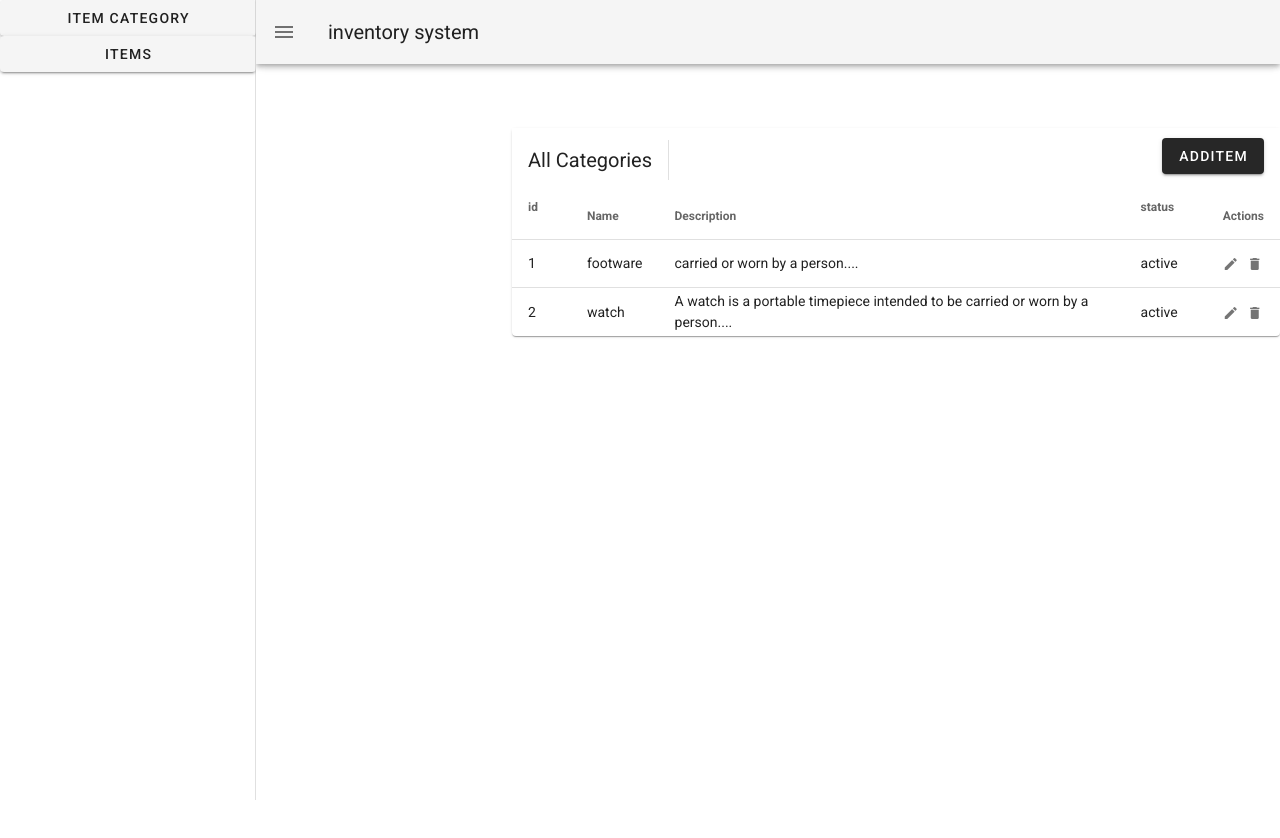
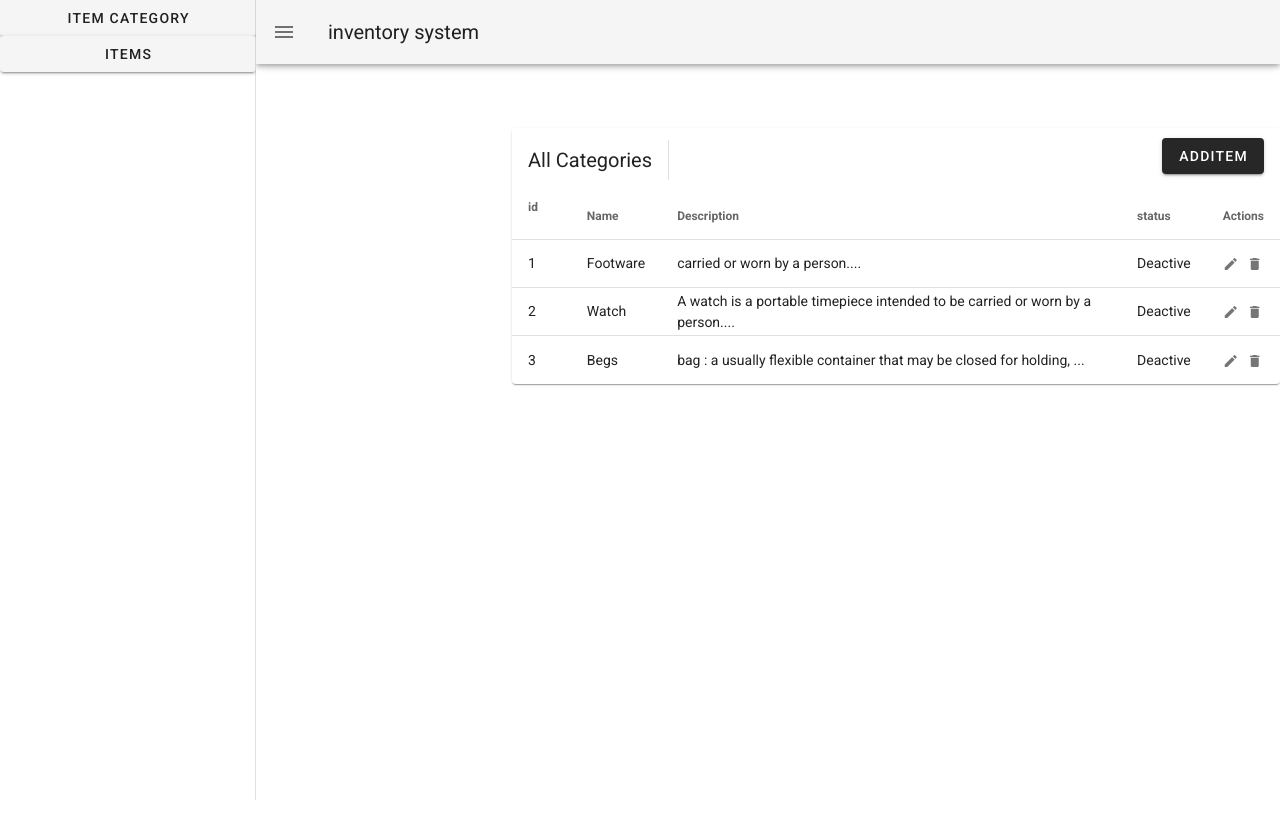
Before and after one commit to NidhiBavadiya/assignment-8, a Vue app: page / in a window 1280 px wide. Shown: the top 838 px of the page. Built offline with nearby package versions, Linux system fonts and the light colour scheme.

Commit message:
compare category & change value of status

```diff
--- a/src/App.vue
+++ b/src/App.vue
@@ -2,11 +2,10 @@
   <v-app id="inspire">
     <v-navigation-drawer v-model="drawer" app>
       <!-- side bar dropdown menu -->
-
       <div class="text-center">
         <v-menu offset-y>
           <template v-slot:activator="{ on, attrs }">
-            <v-btn color="light" v-bind="attrs" v-on="on" block> Item Category</v-btn>
+            <v-btn color="light"  v-bind="attrs" v-on="on" block> Item Category</v-btn>
           </template>
           <v-list>
             <v-list-item
@@ -57,60 +56,62 @@
         :headers="headers"
         :itemlist="itemlist"
         :Itemheaders="Itemheaders"
+        :items="items"
       ></router-view>
-
     </v-main>
   </v-app>
 </template>
 
 <script>
-
 export default {
   data: () => ({
     drawer: null,
-
-    Categories : [
+    items: [],
+    Categories: [
       {
         id: 1,
-          Name: "footware",
+        Name: "Footware",
         Description: " carried or worn by a person....",
-          status: "active",
+        status: "Deactive",
         Actions: "",
       },
       {
         id: 2,
-          Name: "watch",
+        Name: "Watch",
         Description:
           "A watch is a portable timepiece intended to be carried or worn by a person....",
-          status: "active",
+        status: "Deactive",
+        Actions: "",
+      },
+      {
+        id: 3,
+        Name: "Begs",
+        Description:
+          "bag : a usually flexible container that may be closed for holding, ...",
+        status: "Deactive",
         Actions: "",
       },
     ],
 
-      itemlist : [
+    itemlist: [
       {
         id: 1,
-          name: "Timex watch",
-          category: "watch",
+        Name: "Timex watch",
+        Category: "watch",
         Description:
           "A watch is a portable timepiece intended to be carried or worn by a person....",
-          price: 4000,
-          status: "active",
+        Price: 4000,
+        status: "Active",
       },
       {
         id: 2,
-          name: "sandle",
-          category: "footware",
-          Description:
-            " to be carried or worn by a person....",
-          price: 500,
-          status: "active",
+        Name: "sandle",
+        Category: "footware",
+        Description: " to be carried or worn by a person....",
+        Price: 500,
+        status: "Deactive",
       },
     ],
-
-      // items:[
-
-      // ],
 
     headers: [
       { text: "id", value: "id" },
@@ -122,17 +123,17 @@ export default {
 
     Itemheaders: [
       { text: "id", value: "id" },
-      { text: "name", value: "name" },
-      { text: "category", value: "category" },
+      { text: "Name", value: "Name" },
+      { text: "Category", value: "Category" },
       { text: "Description", value: "Description" },
-      { text: "price", value: "price" },
+      { text: "Price", value: "Price" },
       { text: "status", value: "status" },
       { text: "Actions", value: "actions", sortable: false },
     ],
   }),
+
   mounted() {
     localStorage.setItem("CategorieData", JSON.stringify(this.Categories));
-
     localStorage.setItem("Items", JSON.stringify(this.itemlist));
   },
 };
@@ -149,4 +150,11 @@ a {
 .item_list {
   color: #000000;
 }
+.v-toolbar__content, .v-toolbar__extension {
+    align-items: center;
+    display: flex;
+    position: relative;
+    z-index: 0;
+    background-color: lavender;
+}
 </style>
--- a/src/components/AddForm.vue
+++ b/src/components/AddForm.vue
@@ -72,7 +72,7 @@ export default {
     ID: "",
     idRules: [
       (v) => !!v || "id is required",
-      (v) => Number.isInteger(v) || 'The value must be an integer number',
+      (v) => Number.isInteger(Number(v)) || "The value must be an integer number",
       (v) => v.length <= 3 || "id must be less than 10 characters",
     ],
     Name: "",
@@ -81,13 +81,14 @@ export default {
       (v) => !!v || "Description is required",
       (v) => v.length <= 100 || "Description must be less than 100 characters",
     ],
-    status: false,
+    status: "",
   }),
   mounted() {
     const CateValue = localStorage.getItem("CategorieData");
     console.log(CateValue);
     console.log(this.Categories);
   },
+
   // method for new value add
   methods: {
     AddItems: function () {
--- a/src/components/Categories.vue
+++ b/src/components/Categories.vue
@@ -6,6 +6,21 @@
     disable-pagination="false"
     class="elevation-1"
   >
+    <template v-slot:body="{ items }">
+      <tbody>
+        <tr v-for="item in items" :key="item.name">
+          <td>{{ item.id }}</td>
+          <td>{{ item.Name }}</td>
+          <td>{{ item.Description }}</td>
+          <td>{{ item.status == true ? "Active" : "Deactive" }}</td>
+          <td>
+            <v-icon small class="mr-2" @click="editItem(item)"> mdi-pencil </v-icon>
+            <v-icon small @click="deleteItem(item)"> mdi-delete </v-icon>
+          </td>
+        </tr>
+      </tbody>
+    </template>
+
     <template v-slot:top>
       <v-toolbar flat>
         <v-toolbar-title> All Categories </v-toolbar-title>
@@ -50,11 +65,14 @@
                 </v-row>
                 <v-row>
                   <v-col cols="12" sm="6" md="4">
-                    <v-switch v-model="editedItem.status"> </v-switch>
+                    <v-switch v-model="editedItem.status">
+                      <!-- {{Categories.status|changevalue}} -->
+                    </v-switch>
                   </v-col>
                 </v-row>
               </v-container>
             </v-card-text>
+
             <!-- edit form save aur cancle button for edit data  -->
             <v-card-actions>
               <v-spacer></v-spacer>
@@ -102,7 +120,6 @@ export default {
     dialog: false,
     dialogDelete: false,
     editedIndex: -1,
-    Table: -1,
 
     //blank array for add edit value...
     editedItem: {
@@ -137,18 +154,19 @@ export default {
     },
   },
 
-  //this for swich data value change
-  // filters: {
-  //   changevalue: function (value) {
-  //     console.log(value);
-  //     return value == true ? "Active" : "Deactive";
-  //   },
-  // },
-
   mounted() {
     const CateValue = localStorage.getItem("CategorieData");
     console.log(CateValue);
   },
+
+  //filter for change status value change
+  filters: {
+    changevalue: (value) => {
+      console.log(value);
+      return value == true ? "Active" : "Deactive";
+    },
+  },
+
   methods: {
     // this for open edit form
     editItem(item) {
@@ -164,7 +182,6 @@ export default {
       this.editedItem = Object.assign({}, item);
       this.dialogDelete = true;
     },
-
     deleteItemConfirm() {
       this.Categories.splice(this.editedIndex, 1);
       this.closeDelete();
@@ -191,8 +208,7 @@ export default {
     save() {
       if (this.editedIndex > -1) {
         Object.assign(this.Categories[this.editedIndex], this.editedItem);
-
-        localStorage.setItem("EditData", JSON.stringify(this.editedItem));
+        localStorage.setItem("CategorieData", JSON.stringify(this.Categories));
       } else {
         this.Categories.push(this.editedItem);
       }
@@ -209,7 +225,7 @@ export default {
   text-decoration: none;
   color: #ffffff;
 }
-/* .v-main {
-  padding: 61px 17px 0 148px !important ;
-} */
+.v-btn:hover {
+  background-color: gray;
+}
 </style>
--- a/src/components/ItemsTable.vue
+++ b/src/components/ItemsTable.vue
@@ -1,20 +1,33 @@
 <template>
-<!-- display table for items -->
-  <v-data-table
-    :headers="Itemheaders"
-    :items="itemlist"
-    class="elevation-1"
-  >
+  <!-- display table for items -->
+  <v-data-table :headers="Itemheaders" :items="itemlist" class="elevation-1">
+    <template v-slot:body="{ items }">
+      <tbody>
+        <tr v-for="item in items" :key="item.name">
+          <td>{{ item.id }}</td>
+          <td>{{ item.Name }}</td>
+          <td>{{ item.Category }}</td>
+          <td>{{ item.Description }}</td>
+          <td>{{ item.Price }}</td>
+          <td>{{ item.status == true ? "Active" : "Deactive" }}</td>
+          <td>
+            <v-icon small class="mr-2" @click="editItem(item)"> mdi-pencil </v-icon>
+            <v-icon small @click="deleteItem(item)"> mdi-delete </v-icon>
+          </td>
+        </tr>
+      </tbody>
+    </template>
+
     <template v-slot:top>
       <v-toolbar flat>
         <v-toolbar-title>All Items</v-toolbar-title>
         <v-divider class="mx-4" inset vertical></v-divider>
         <v-spacer></v-spacer>
         <v-dialog v-model="dialog" max-width="500px">
-        <!-- add item button -->
+          <!-- add item button -->
           <template v-slot:activator="{ on, attrs }">
             <v-btn color="light" dark class="mb-2" v-bind="attrs" v-on="on">
-             <router-link to = "/itemadd" class="btn_design"> New Item</router-link>
+              <router-link to="/itemadd" class="btn_design"> New Item</router-link>
             </v-btn>
           </template>
           <!-- form for add and edit data... -->
@@ -28,13 +41,18 @@
                 <v-row>
                   <!-- id -->
                   <v-col cols="12" sm="6" md="4">
-                    <v-text-field v-model="editedItem.id" label="id"></v-text-field>
+                    <v-text-field
+                      v-model="editedItem.id"
+                      label="id"
+                      required
+                    ></v-text-field>
                   </v-col>
                   <!-- name -->
                   <v-col cols="12" sm="6" md="4">
                     <v-text-field
                       v-model="editedItem.name"
                       label="item name"
+                      required
                     ></v-text-field>
                   </v-col>
                   <!-- category -->
@@ -44,6 +62,7 @@
                       label="category"
                       v-model="editedItem.category"
                       Standard
+                      required
                     ></v-select>
                   </v-col>
                   <!-- description -->
@@ -55,6 +74,7 @@
                       :rules="DescriptionRules"
                       :counter="100"
                       label="Description"
+                      required
                     ></v-textarea
                   ></v-col>
 
@@ -63,14 +83,14 @@
                       v-model="editedItem.price"
                       prefix="$"
                       label="price"
+                      required
                     ></v-text-field>
                   </v-col>
 
                   <v-col cols="12" sm="6" md="4">
-                    <v-switch v-model="editedItem.status">
-                     <span>{{ value }}</span>
-                      </v-switch
-                    >
+                    <v-switch v-model="editedItem.status" required>
+                      <span>{{ value }}</span>
+                    </v-switch>
                   </v-col>
                 </v-row>
               </v-container>
@@ -110,7 +130,7 @@
 
 <script>
 export default {
-  props: ["Categories", "itemlist", "Itemheaders"],
+  props: ["Categories", "itemlist", "Itemheaders", "items"],
   data: () => ({
     dialog: false,
     dialogDelete: false,
@@ -140,9 +160,6 @@ export default {
     formTitle() {
       return this.editedIndex === -1 ? "New Item" : "Edit Item";
     },
-    value() {
-      return this.status === true ? "Active" : "deactive";
-    },
   },
 
   watch: {
@@ -153,18 +170,27 @@ export default {
       val || this.closeDelete();
     },
   },
-  // this for swich data value change
-  //   filters: {
-  //     changevalue: function (value) {
-  //       console.log(value);
-  //       return value == true ? "Active" : "Deactive";
-  //     },
-  //   },
+
   mounted() {
+    //get value
     const ItemValue = localStorage.getItem("Items");
     console.log(ItemValue);
+
+    this.Categorycheck();
   },
   methods: {
+    Categorycheck: function () {
+      this.Categories.forEach((element) => {
+        console.log(element.status);
+        console.log(element.Name);
+        if (element.status === true) {
+          return element.Name;
+        }
+        console.log(element.Name);
+        this.items.push(element.Name);
+      });
+    },
+
     editItem(item) {
       this.editedIndex = this.itemlist.indexOf(item);
       this.editedItem = Object.assign({}, item);
@@ -172,9 +198,7 @@ export default {
       const EditValue = localStorage.getItem("EditData");
       console.log(EditValue);
     },
-    toggle(){
-
-    },
+    toggle() {},
 
     deleteItem(item) {
       this.editedIndex = this.itemlist.indexOf(item);
@@ -206,7 +230,7 @@ export default {
     save() {
       if (this.editedIndex > -1) {
         Object.assign(this.itemlist[this.editedIndex], this.editedItem);
-        localStorage.setItem("EditData", JSON.stringify(this.editedItem));
+        localStorage.setItem("Items", JSON.stringify(this.itemlist));
       } else {
         this.itemlist.push(this.editedItem);
       }
@@ -219,8 +243,8 @@ export default {
 .v-data-footer {
   display: none !important;
 }
-.btn_design{
-    text-decoration:none;
-    color:#ffffff;
+.btn_design {
+  text-decoration: none;
+  color: #ffffff;
 }
 </style>
--- a/src/view/AddItem.vue
+++ b/src/view/AddItem.vue
@@ -4,6 +4,7 @@
       :Categories="Categories"
       :itemlist="itemlist"
       :Itemheaders="Itemheaders"
+      :items="items"
     ></itemadd>
   </div>
 </template>
@@ -12,7 +13,7 @@
 import ItemAdd from "../components/ItemAdd.vue";
 
 export default {
-  props: ["Categories", "itemlist", "Itemheaders"],
+  props: ["Categories", "itemlist", "Itemheaders","items"],
   components: {
     itemadd: ItemAdd,
   },
--- a/src/view/Itemlist.vue
+++ b/src/view/Itemlist.vue
@@ -5,6 +5,7 @@
         :Categories="Categories"
         :itemlist="itemlist"
         :Itemheaders="Itemheaders"
+        :items="items"
       ></itemstable>
     </v-main>
   </v-app>
@@ -13,7 +14,7 @@
 <script>
 import ItemsTable from "../components/ItemsTable.vue";
 export default {
-  props: ["Categories", "itemlist", "Itemheaders"],
+  props: ["Categories", "itemlist", "Itemheaders","items"],
   components: {
     itemstable: ItemsTable,
   },
```
Also changed, not shown: src/components/ItemAdd.vue (+31 -11 lines). Lines whose indentation alone changed are shown as unchanged.
